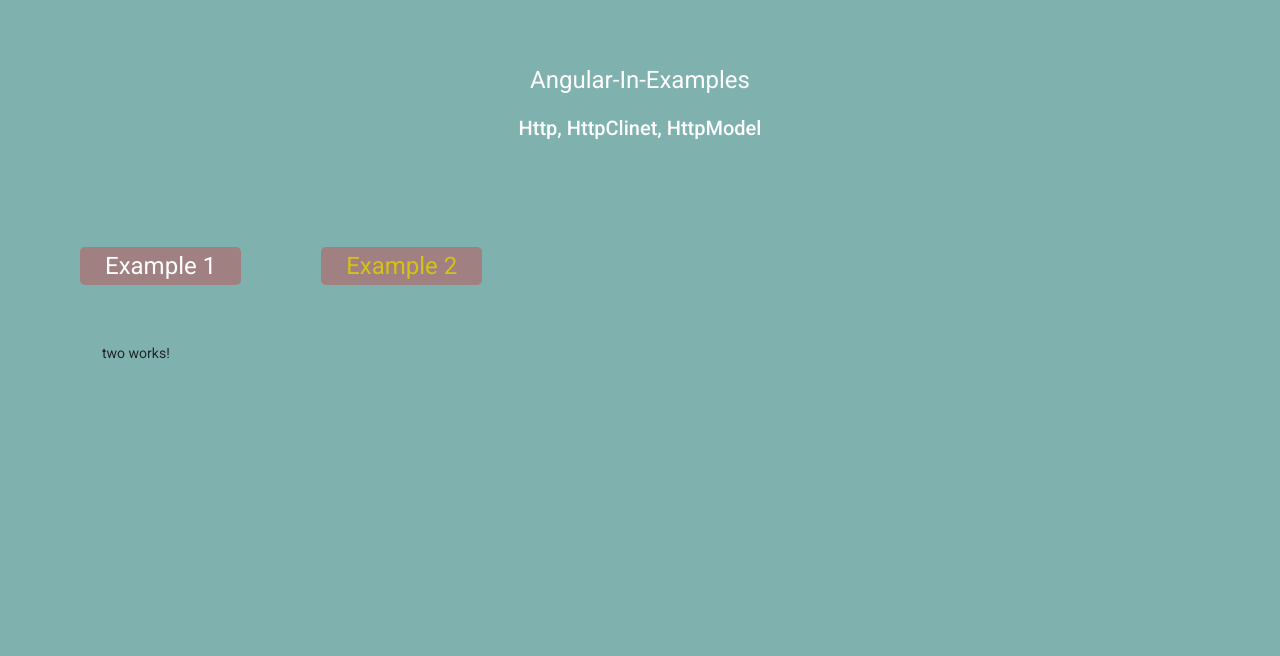
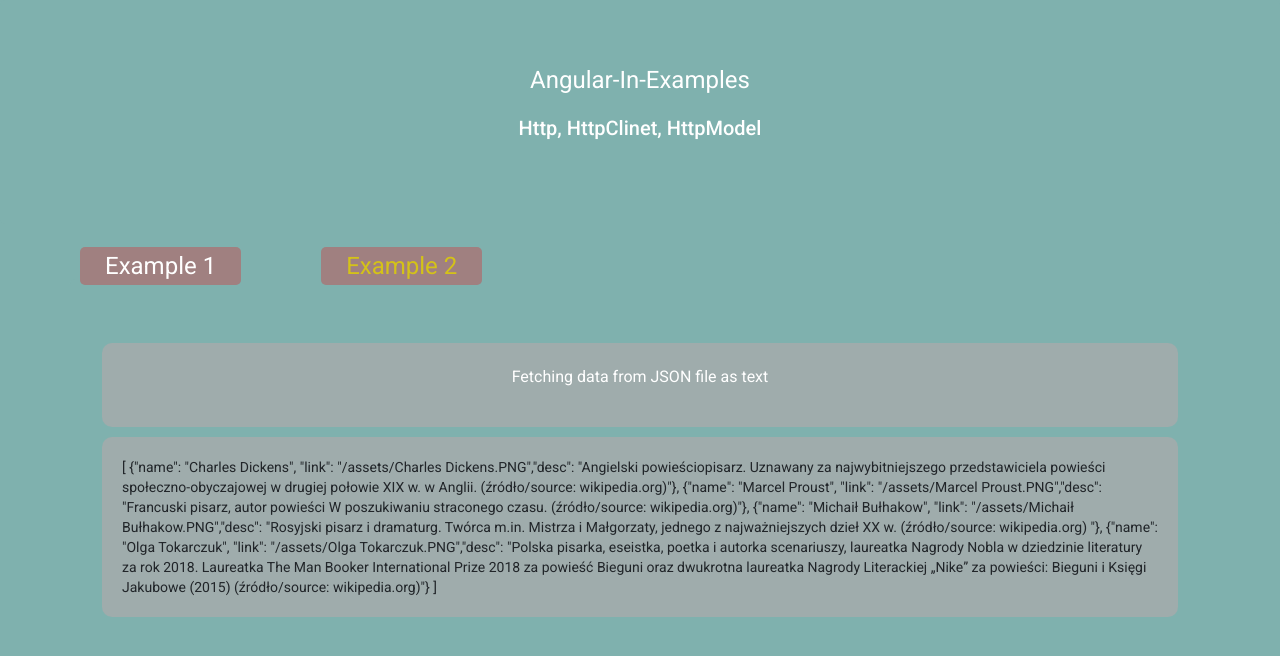
Before and after one commit to RafalM2000/http, an Angular app: page /two in a window 1280 px wide. Shown: the top 656 px of the page. Built offline with nearby package versions, Linux system fonts and the light colour scheme.

Commit message:
fetching data from the text file

```diff
--- a/src/app/two/two.component.css
+++ b/src/app/two/two.component.css
@@ -0,0 +1,17 @@
+.container {
+  background-color: rgb(159, 172, 172);
+  padding: 20px;
+  border-radius: 10px;
+  margin-bottom: 10px;
+}
+
+h3 {
+  color: white;
+  text-align: center;
+}
+.card {
+  width: 60%;
+  margin-bottom: 30px;
+  margin-right: auto;
+  margin-left: auto;
+}
--- a/src/app/two/two.component.html
+++ b/src/app/two/two.component.html
@@ -1 +1,7 @@
-<p>two works!</p>
+<div class="container">
+  <h3>{{subTitle}}</h3>
+</div>
+
+<div class="container">
+  <span>{{exampleText}}</span>
+</div>
--- a/src/app/two/two.component.ts
+++ b/src/app/two/two.component.ts
@@ -1,4 +1,6 @@
 import { Component, OnInit } from '@angular/core';
+import { HttpClient } from '@angular/common/http';
+
 
 @Component({
   selector: 'app-two',
@@ -7,9 +9,18 @@ import { Component, OnInit } from '@angular/core';
 })
 export class TwoComponent implements OnInit {
 
-  constructor() { }
+  subTitle: string = 'Fetching data from JSON file as text';
+  exampleText: string;
+
+  constructor(private http: HttpClient) { }
 
   ngOnInit(): void {
+
+    this.http.get('/data/authors.json', {responseType: 'text'})
+    .subscribe(
+      res => this.exampleText = res,
+      err => console.log('Błąd pobierania pliku: ', err)
+    );
   }
 
 }
```
Also changed, not shown: 1 other file (tests, documents, lock files or other folders).
